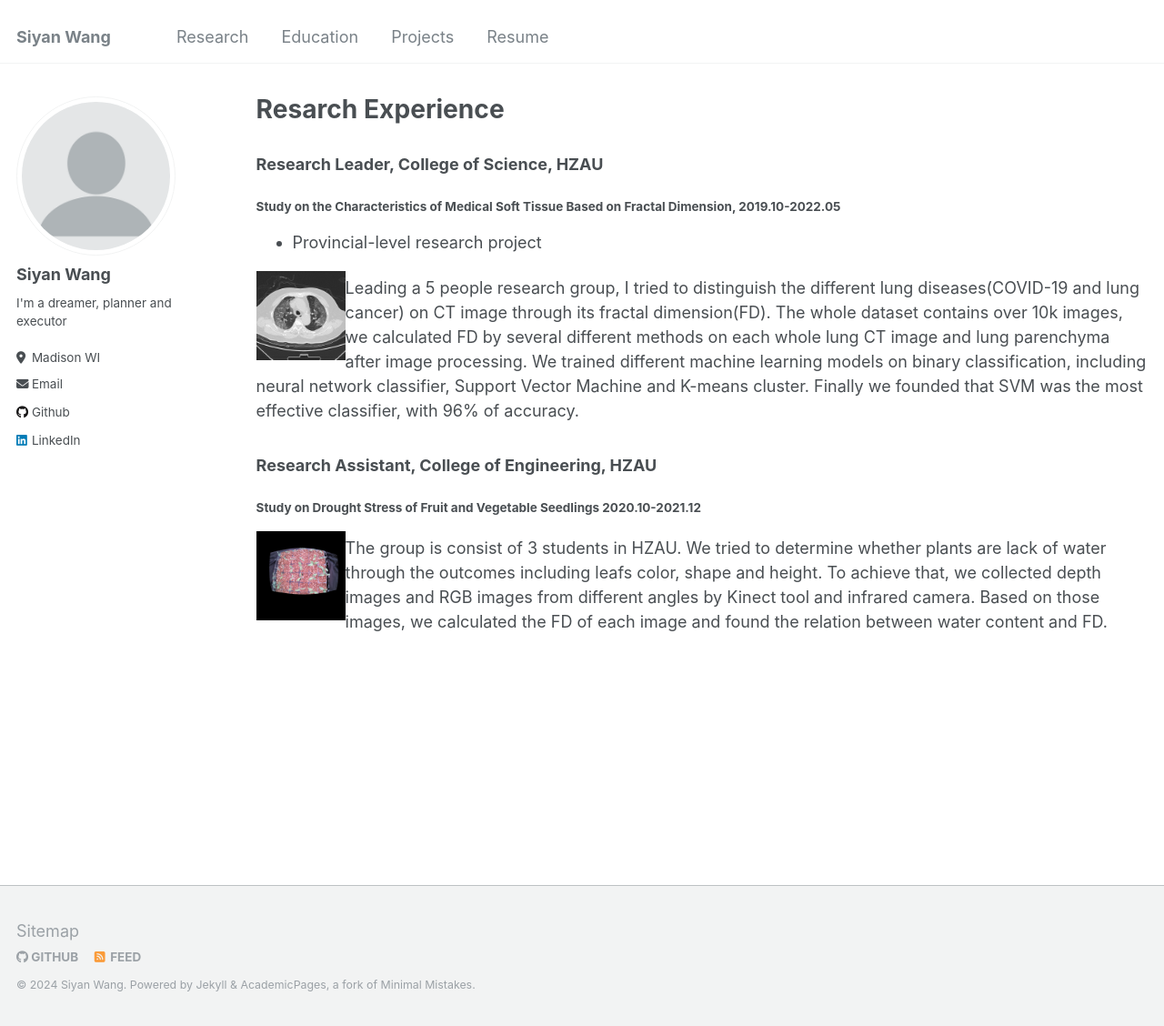
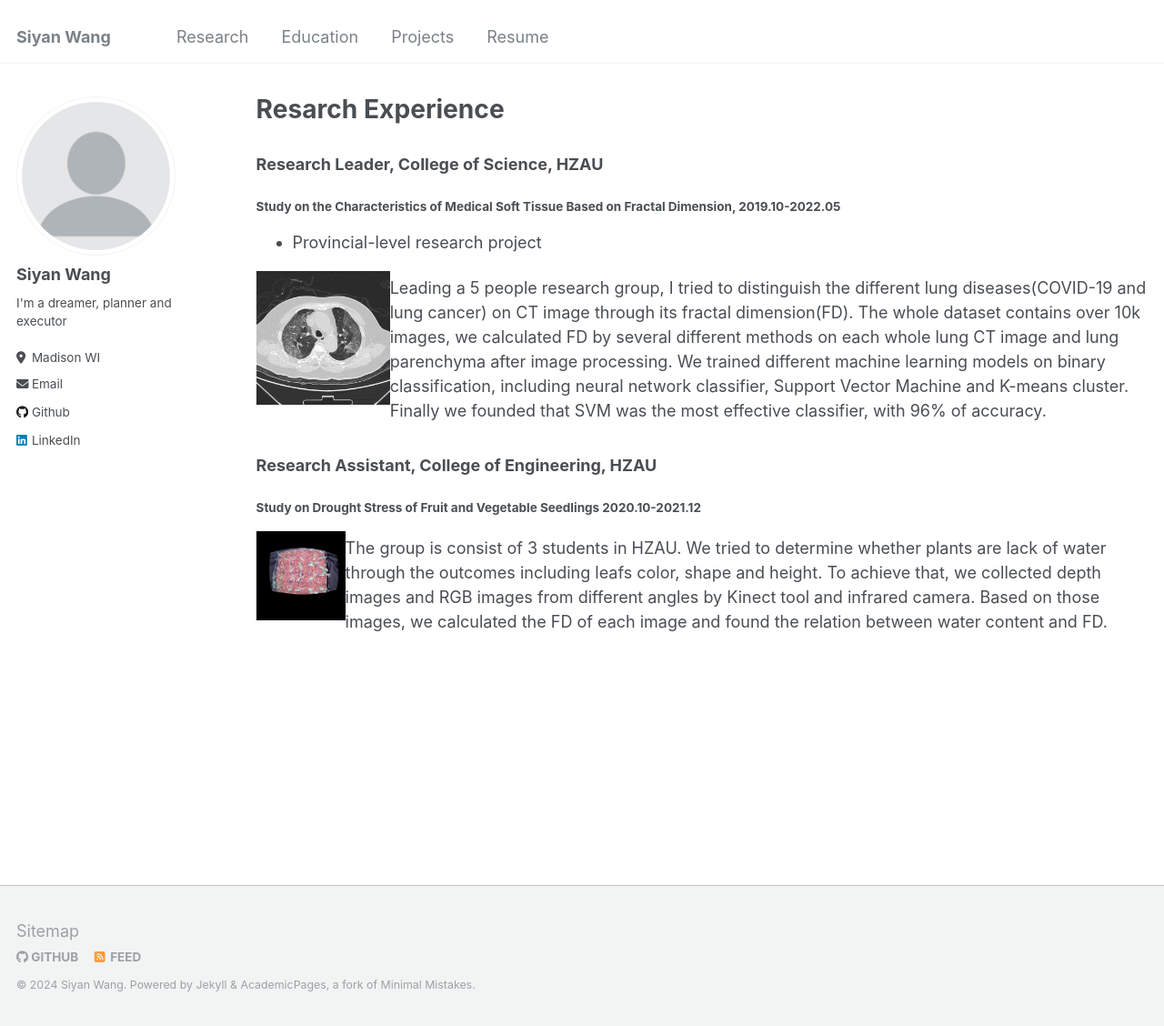
Before and after one commit to siyanwang123/siyanwang123.github.io, a Jekyll site: the page built from _pages/research.md, in a window 1280 px wide and 1128 px high. Shown: the whole window at 91% size. Built offline with Jekyll 4.4.1, drawn with Linux system fonts in a browser that asks for light colours.

Commit message:
Update research.md

```diff
--- a/_pages/research.md
+++ b/_pages/research.md
@@ -10,7 +10,7 @@ author_profile: true
 #### Study on the Characteristics of Medical Soft Tissue Based on Fractal Dimension, 2019.10-2022.05
 * Provincial-level research project
 
-<img align="left" src="/images/pCT490.jpg" style="width:10%">
+<img align="left" src="/images/pCT490.jpg" style="width:15%">
 
 Leading a 5 people research group, I tried to distinguish the different lung diseases(COVID-19 and lung cancer) on CT image through its fractal dimension(FD). The whole dataset contains over 10k images, we calculated FD by several different methods on each whole lung CT image and lung parenchyma after image processing. We trained different machine learning models on binary classification, including neural network classifier, Support Vector Machine and K-means cluster. Finally we founded that SVM was the most effective classifier, with 96% of accuracy.
 
```
